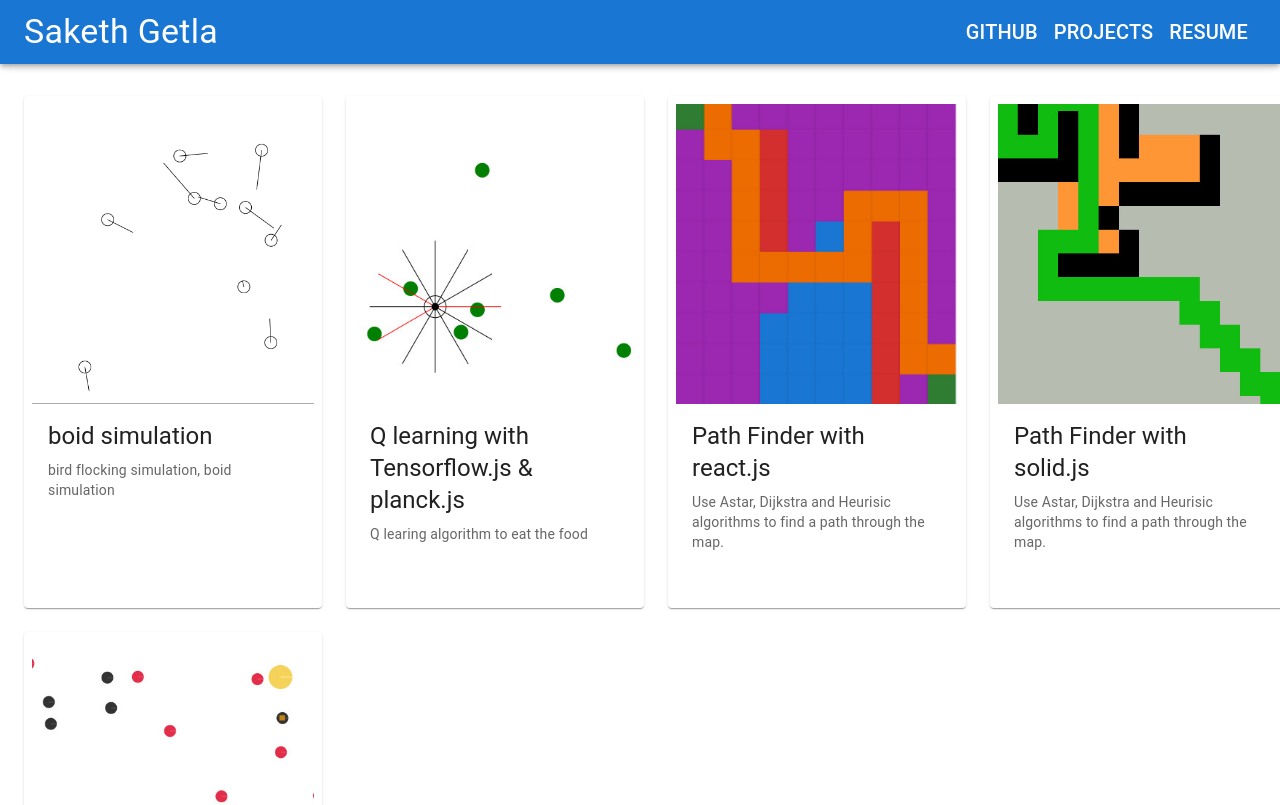
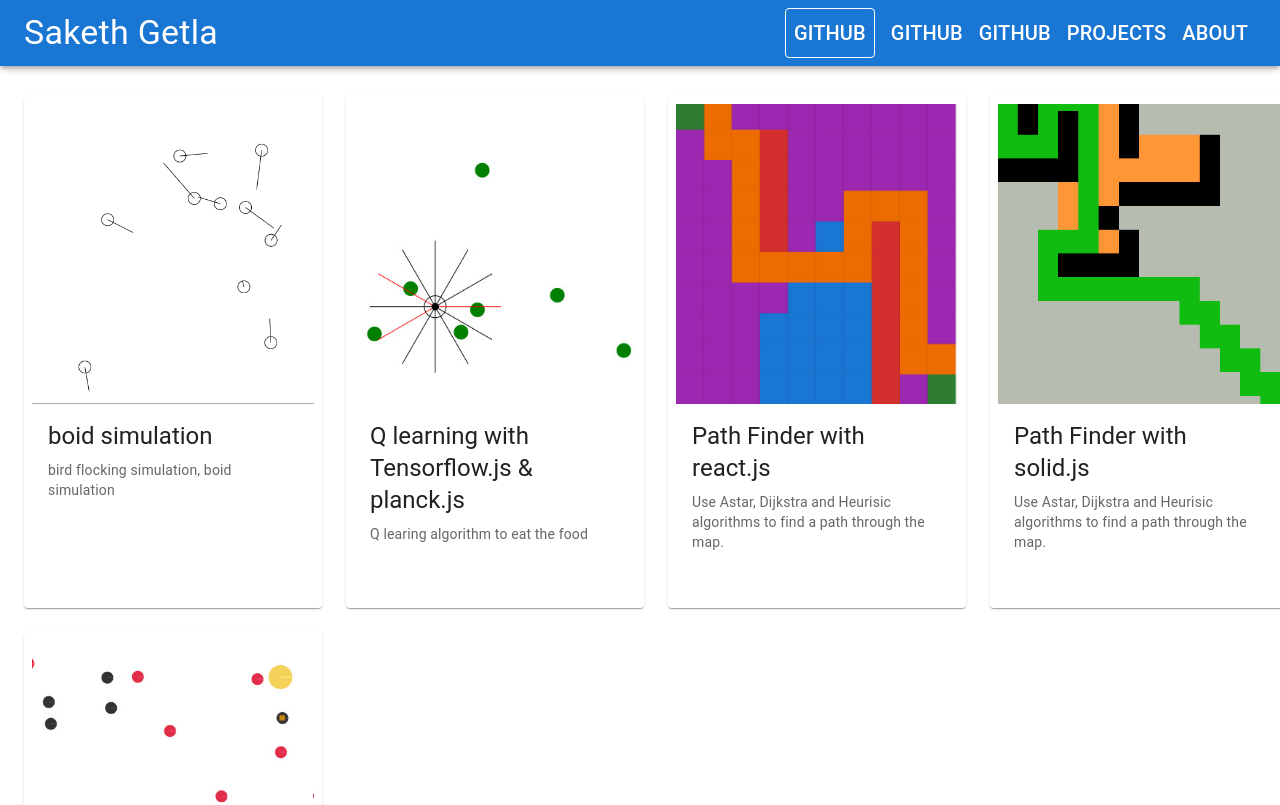
Before and after one commit to sakethgetla/sakethgetla.github.io, a React (Create React App) app: page / in a window 1280 px wide. Shown: the top 805 px of the page. Built offline with nearby package versions, Linux system fonts and the light colour scheme.

Commit message:
trying different links to github

```diff
--- a/src/App.tsx
+++ b/src/App.tsx
@@ -7,7 +7,7 @@ import {
 } from "react-router-dom";
 
 import { AppBar, Box, Button, Card, CardContent, CardMedia, CardActionArea, Grid, Toolbar, Typography, IconButton } from '@mui/material';
-import {Link as ULink} from '@mui/material';
+import { Link as ULink } from '@mui/material';
 import About from "./About"
 import Home from "./Home"
 // import { useNavigate } from "react-router-dom";
@@ -45,9 +45,14 @@ function App() {
               <Typography variant="h4" component="div" sx={{ flexGrow: 1 }}>
                 Saketh Getla
               </Typography>
-              {/* <Button component={Link} to={'/'} color="inherit"  sx={{padding:1, margin: 1}} variant="outlined"> */}
+              <Button component={Link} to={'/'} color="inherit"  sx={{padding:1, margin: 1}} variant="outlined">
+                <Typography variant="h6" component="div" sx={{ flexGrow: 1 }}>
+                  github
+                </Typography>
+              </Button>
               {/* <ULink href="https://github.com/sakethgetla" color='inherit'> */}
-              <ULink component={Button} underline="hover" href="https:github.com/sakethgetla" color='inherit'>
+
+              <ULink component={Button} underline="none" href="https:github.com/sakethgetla" color='inherit'>
                 <Typography variant="h6" component="div" sx={{ flexGrow: 1 }}>
                   github
                 </Typography>
@@ -58,6 +63,34 @@ function App() {
               {/*     github */}
               {/*   </Typography> */}
               {/* </Button> */}
+
+
+              <a href="https://github.com/sakethgetla" target='_blank' rel="noreferrer" style={{ "color": "white" }}>
+                <Button color="inherit">
+                  <Typography variant="h6" component="div" sx={{ flexGrow: 1 }}>
+                    github
+                  </Typography>
+                </Button>
+              </a>
+
+              {/* <Link to={{ pathname: "https://github.com/sakethgetla" }} target="_blank"> */}
+              {/*   <Button color="secondary"> */}
+              {/*     <Typography variant="h6" component="div" sx={{ flexGrow: 1 }}> */}
+              {/*       github */}
+              {/*     </Typography> */}
+              {/*   </Button> */}
+              {/* </Link> */}
+
+
+              {/* <Button color="inherit" onClick={() => { */}
+              {/*   window.location.replace('https://github.com/sakethgetla'); */}
+              {/*   return null; */}
+              {/* }}> */}
+              {/*   <Typography variant="h6" component="div" sx={{ flexGrow: 1 }}> */}
+              {/*     github */}
+              {/*   </Typography> */}
+              {/* </Button> */}
+
               <Button component={Link} to={'/'} color="inherit" >
                 <Typography variant="h6" component="div" sx={{ flexGrow: 1 }}>
                   Projects
@@ -66,7 +99,7 @@ function App() {
               {/* <Button component={Link} to={'/about'} color="inherit" variant="outlined"> */}
               <Button component={Link} to={'/about'} color="inherit" >
                 <Typography variant="h6" component="div" sx={{ flexGrow: 1 }}>
-                  Resume
+                  About
                 </Typography>
               </Button>
               {/* <Button component={Link} to={'/about'} variant="outlined" color="inherit" >About</Button> */}
```
